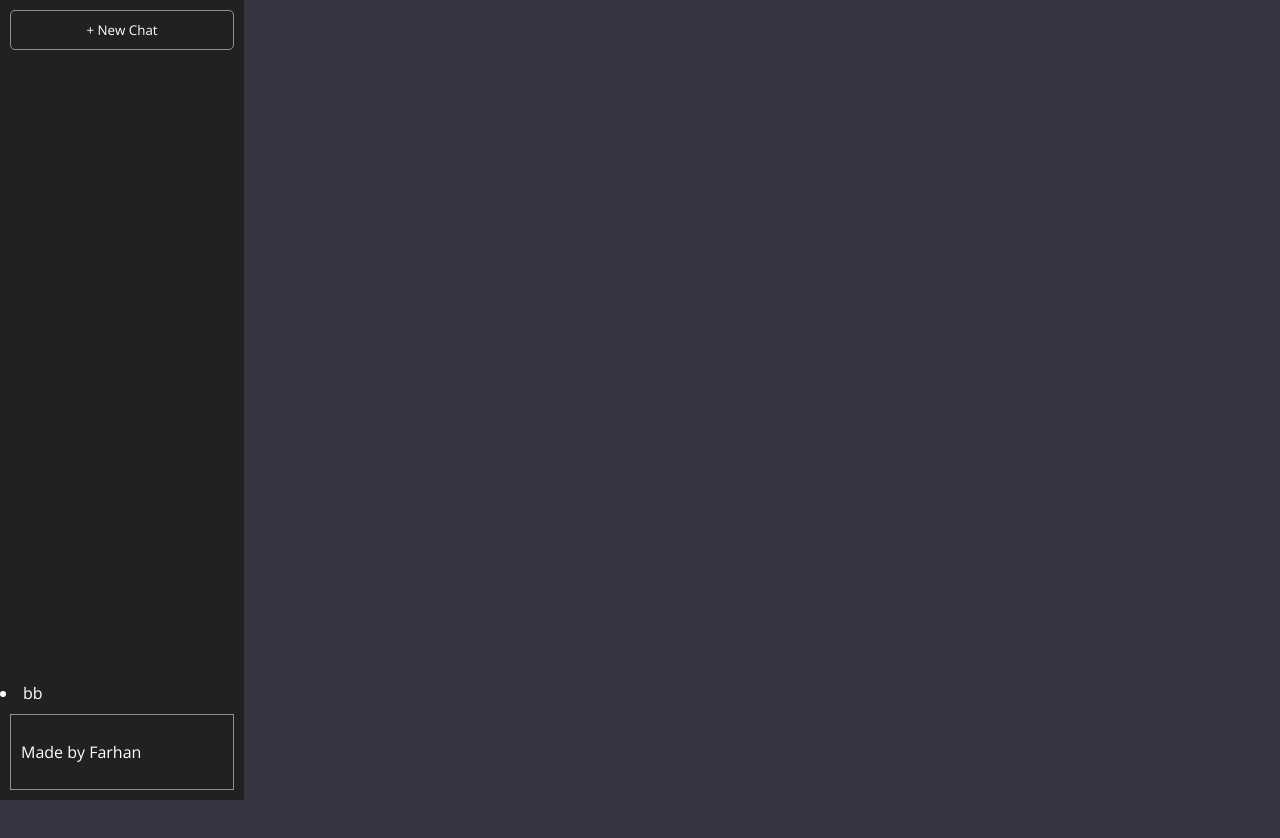
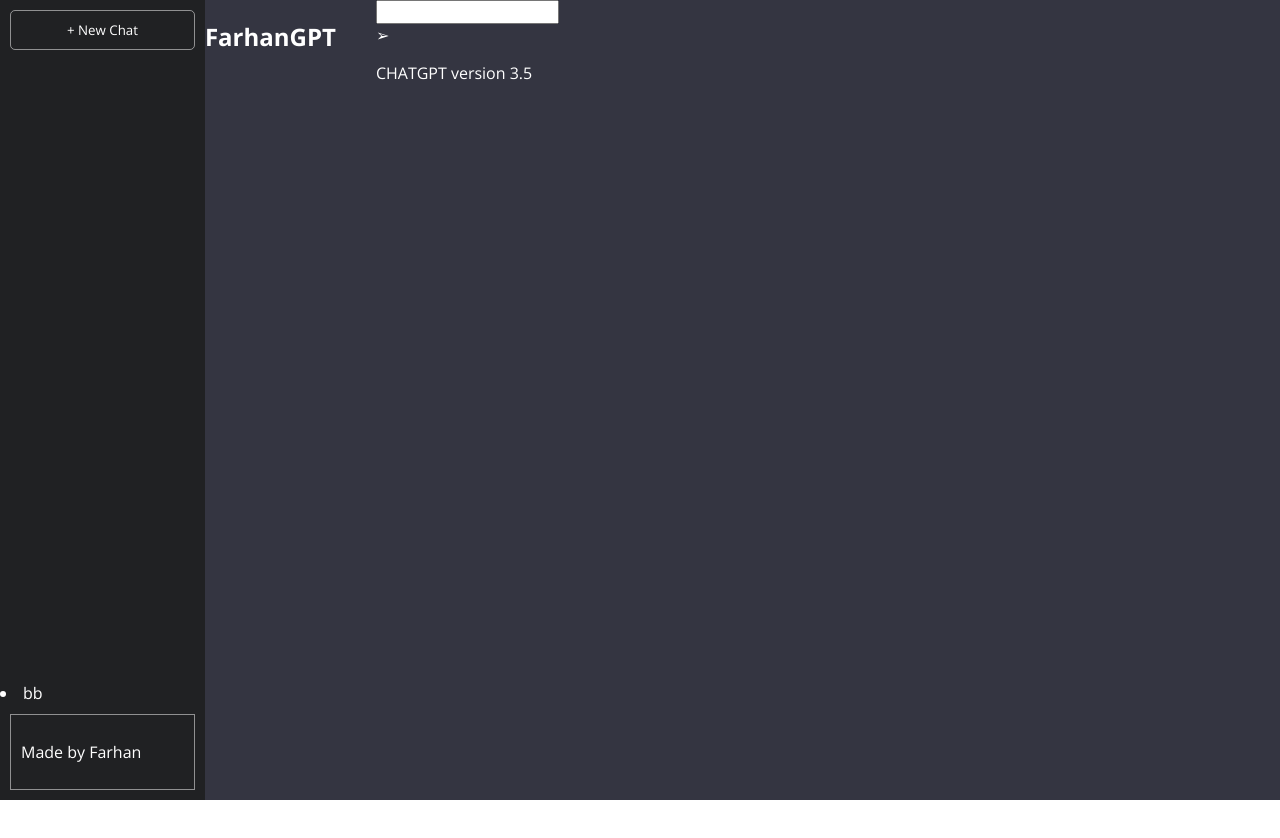
Before and after one commit to fb0801/react-chatgpt-clone, a React (Create React App) app in the folder react-chatgpt-clone/: page / in a window 1280 px wide. Shown: the top 838 px of the page. After the commit the page ends 800 px from the top, so only its background shows below. Built offline with nearby package versions, Linux system fonts and the light colour scheme.

Commit message:
styling main and btm

```diff
--- a/react-chatgpt-clone/src/App.js
+++ b/react-chatgpt-clone/src/App.js
@@ -11,7 +11,21 @@
           <p>Made by Farhan</p>
         </nav>
       </section>
-      <section className="main"></section>
+      <section className="main">
+        <h1>FarhanGPT</h1>
+        <ul className="feed">
+
+        </ul>
+        <div className="bottom-section">
+          <div className="input-container">
+          <input/>
+          <div id="submit">➢</div>
+        </div>
+        <p className="info">
+          CHATGPT version 3.5
+        </p>
+        </div>
+      </section>
 
     </div>
   );
--- a/react-chatgpt-clone/src/index.css
+++ b/react-chatgpt-clone/src/index.css
@@ -12,6 +12,7 @@
 
 .app{
   background-color: #343541;
+  display: flex;
 }
 
 .side-bar{
@@ -53,4 +54,5 @@
 .main{
   height: 100vh;
   width: 100%;
+  display: flex;
 }
```
Also changed, not shown: 1 other file (tests, documents, lock files or other folders).
